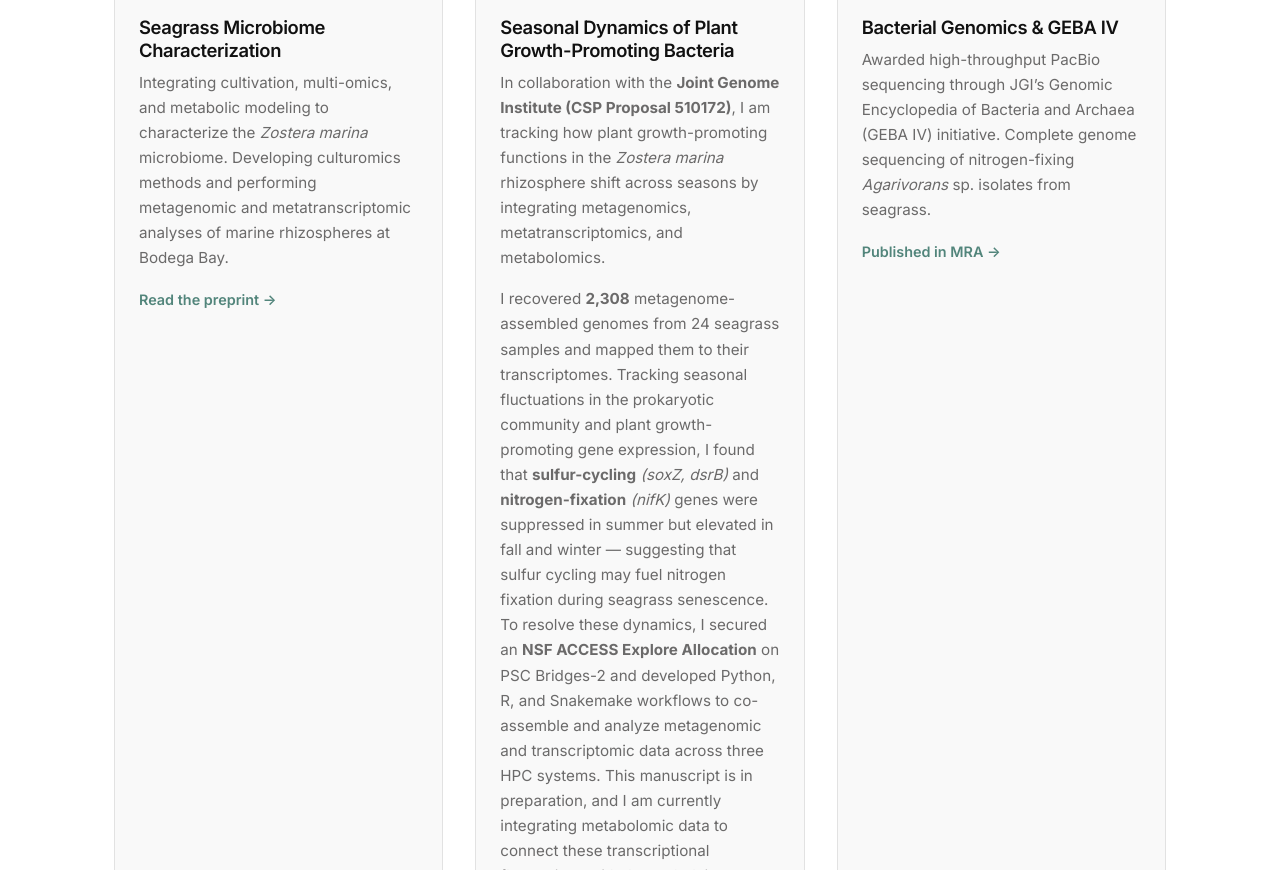
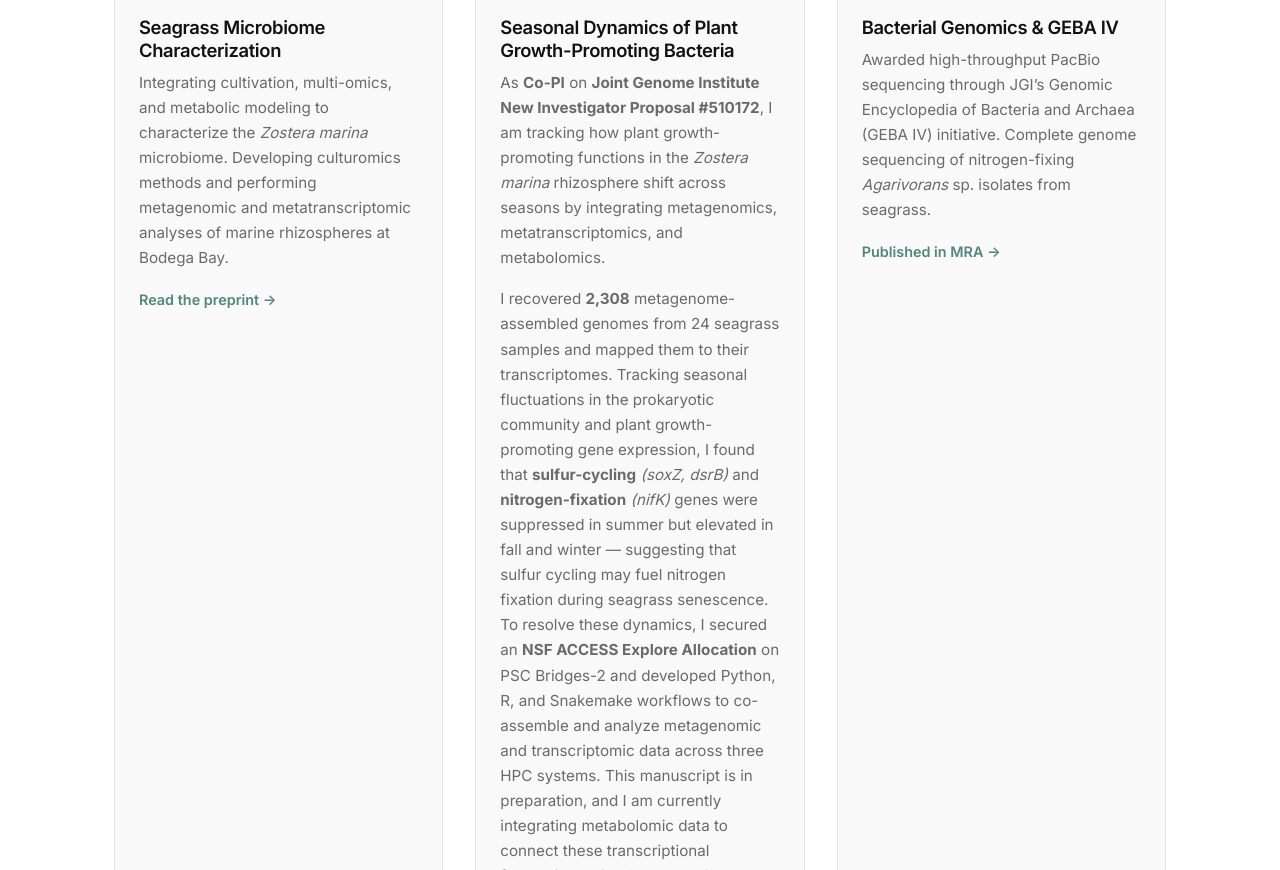
Before and after one commit to DBrache/About-Me, a plain HTML site: page research.html in a window 1280 px wide. Shown: the part 3128-3998 px from the top of the page. Drawn offline with Linux system fonts and the light colour scheme.

Commit message:
Correct JGI proposal attribution and add Co-PI role
The award is New Investigator Proposal #510172, not a CSP proposal.

Co-Authored-By: Claude Opus 5 <noreply@anthropic.com>

```diff
--- a/research.html
+++ b/research.html
@@ -192,10 +192,10 @@
           <div class="card__body">
             <h3 class="card__title">Seasonal Dynamics of Plant Growth-Promoting Bacteria</h3>
             <p class="card__description">
-              In collaboration with the <strong>Joint Genome Institute (CSP Proposal 510172)</strong>,
-              I am tracking how plant growth-promoting functions in the <em>Zostera marina</em>
-              rhizosphere shift across seasons by integrating metagenomics, metatranscriptomics,
-              and metabolomics.
+              As <strong>Co-PI</strong> on <strong>Joint Genome Institute New Investigator
+              Proposal #510172</strong>, I am tracking how plant growth-promoting functions in the
+              <em>Zostera marina</em> rhizosphere shift across seasons by integrating metagenomics,
+              metatranscriptomics, and metabolomics.
             </p>
             <p class="card__description">
               I recovered <strong>2,308</strong> metagenome-assembled genomes from 24 seagrass
```
